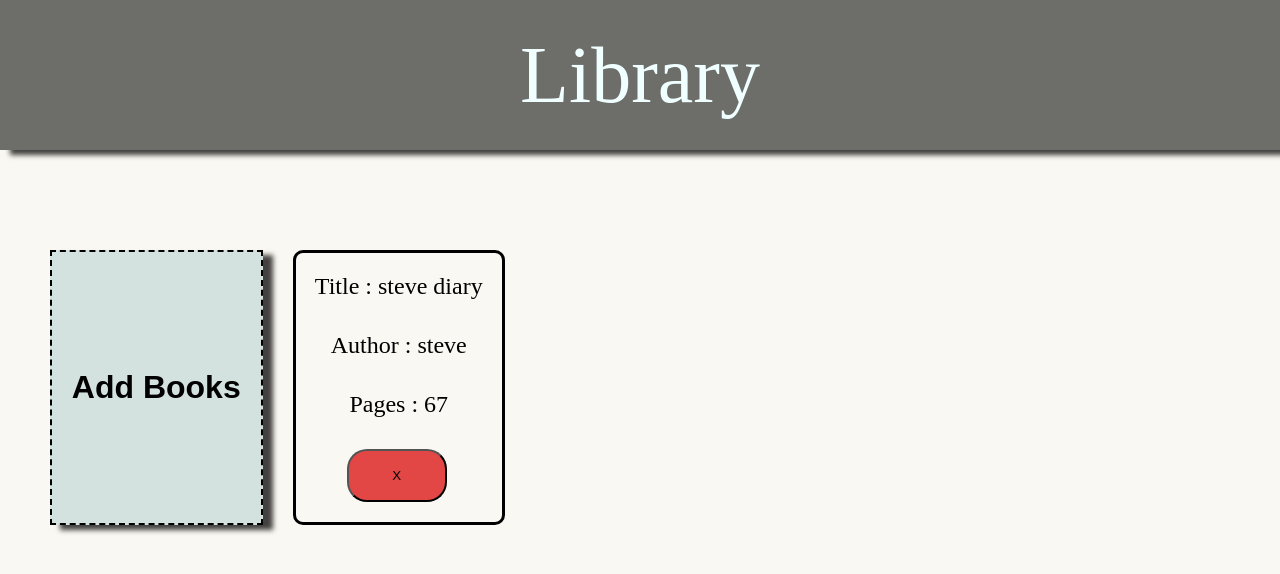
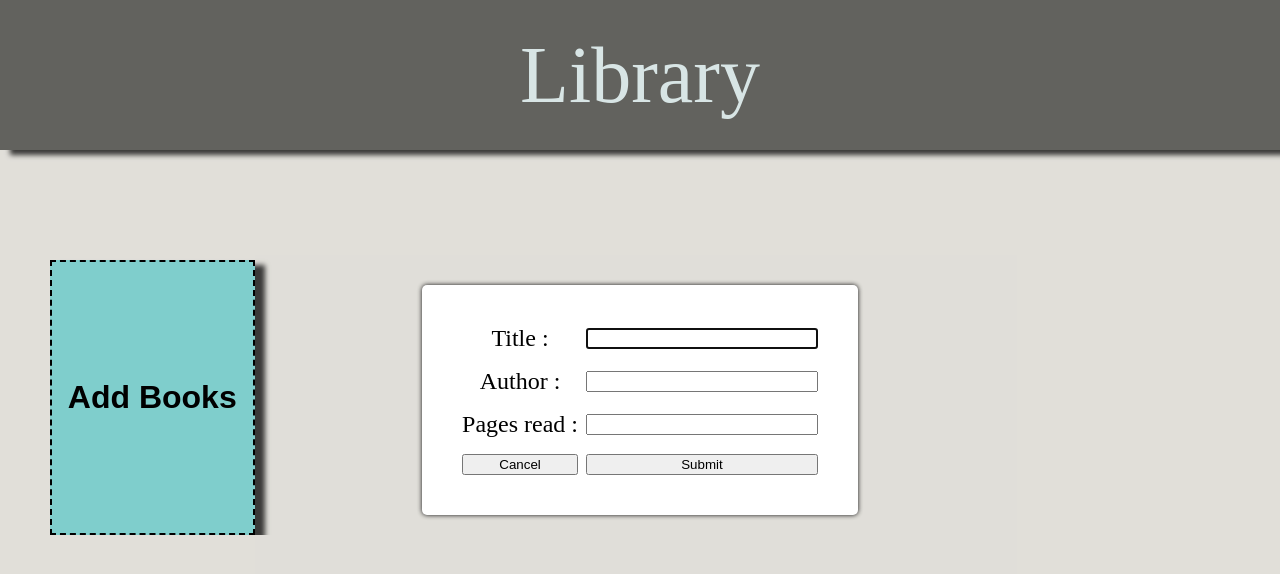
Before and after one commit to NikhileshS/Library, a plain HTML site: page index.html in a window 1280 px wide. Both pictures are taken after a click on the button "Add Books". Drawn offline with Linux system fonts and the light colour scheme.

Commit message:
added dialog options, and made major improvement in the JS part

```diff
--- a/index.html
+++ b/index.html
@@ -9,8 +9,25 @@
 <body>
     <script src="script.js" defer></script>
     <div class="container">
-        <div></div>
-        <div id="title">Library</div>
+        <header id="header">Library</header>
+            <dialog>
+                <form method = 'dialog'>
+
+                        <label for="title">Title :</label>
+                        <input type="text" id="title">
+
+                        <label for="author">Author :</label>
+                        <input type="text" id="author">
+
+                        <label for="pages">Pages read :</label>
+                        <input type="number" id="pages">
+
+                    <button type="button" class="delete">Cancel</button>
+                    <button type="button" class="submit">Submit</button>
+
+
+                </form>
+            </dialog>
         <div class="grid">
         <button class="btn">Add Books</button>
         </div>
--- a/script.js
+++ b/script.js
@@ -1,4 +1,9 @@
 const grid = document.querySelector('.grid');
+const submit = document.querySelector('.submit');
+const dialog = document.querySelector('dialog');
+const contain  = document.querySelector('.container');
+const exit = document.querySelector('.delete');
+
 
 
 
@@ -9,8 +14,13 @@ function library(name,author,page){
 }
 
 
+
 const btn = document.querySelector('.btn');
-btn.addEventListener('click',function addbutton(){
+btn.addEventListener('click',()=>{
+    dialog.showModal();
+})
+
+submit.addEventListener('click',function addbutton(){
 
     const books = new library('steve diary','steve','67');
 
@@ -41,5 +51,9 @@ btn.addEventListener('click',function addbutton(){
     container.appendChild(page);
     container.appendChild(remove);
     grid.appendChild(container);
+    dialog.close();
+})
 
+exit.addEventListener('click',() =>{
+    dialog.close();
 })
--- a/style.css
+++ b/style.css
@@ -4,6 +4,7 @@
     --row : minmax(150px,275px);
     --column : minmax(150px,0.17fr);
 }
+
 html,body{
     height: 100%;
     overflow-x: hidden;
@@ -24,9 +25,10 @@ body{
     width: 100%;
     height: 100%;
     text-align: center;
+    gap: 10px;
 }
 
-#title{
+#header{
     height: min(150px,20vh);
     line-height: min(150px,20vh);
     background-color: rgba(24, 26, 23, 0.623);
@@ -34,23 +36,31 @@ body{
     color: azure;
     box-shadow: 10px 5px 5px rgba(2, 2, 2, 0.74);
 }
+dialog{
+    padding: 2.5rem;
+    border: none;
+    border-radius: 5px;
+    box-shadow: 0px 0px 5px rgb(15, 15, 15);
+    font-size: 1.5rem;
+}
 
 .grid{
     display: grid;
     gap: 30px;
-    width: 100vw;
+    width: 94vw;
     grid-template-rows: repeat(auto-fit,var(--row));
     grid-template-columns: repeat(auto-fit,var(--column));
     padding-left: min(5vw,50px);
     padding-top: 100px;
     grid-auto-rows: var(--row);
     grid-auto-columns: var(--column);
+    overflow: auto;
 }
 .btn{
     border-style: dashed;
     font-weight: bolder;
     font-size: clamp(0.5rem,10vw,2rem);
-    background-color: rgba(149, 190, 190, 0.384);
+    background-color: rgba(79, 219, 219, 0.63);
     box-shadow: 10px 5px 5px rgba(2, 2, 2, 0.74);
 }
 
@@ -67,12 +77,20 @@ button:hover{
     padding-top: 20px;
     padding-bottom: 20px;
     font-size: clamp(1rem,11vw,1.5rem);
+    background-color: rgba(170, 236, 125, 0.774);
 }
 
 .removebtn{
     width: 100px;
-    position: relative;
-    left: clamp(4vw,20%,40px);
+    margin-left: clamp(2vw,20%,40px);
     border-radius: 20px;
     background-color: rgba(219, 19, 19, 0.774);
 }
+
+form{
+    display: grid;
+    grid-template-columns: 1fr 2fr;
+    row-gap: 1rem;
+    column-gap: 0.5rem;
+    align-items: center;
+}
```
